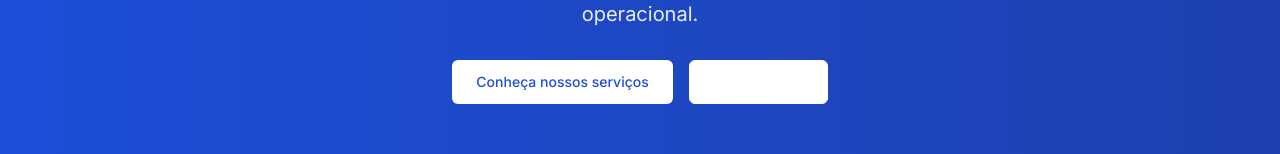
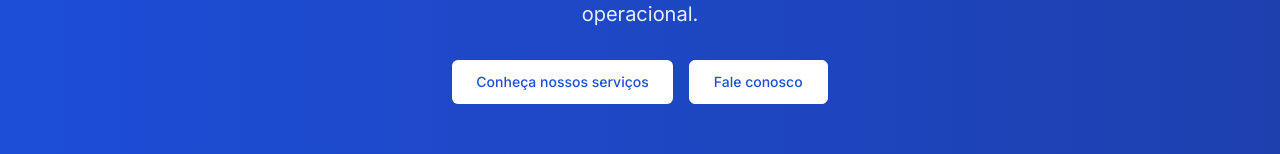
Before and after one commit to AugustoPerin/RochaPerin, a Next.js app: page / in a window 1280 px wide. Shown: the part 344-498 px from the top of the page. Built offline with nearby package versions, Linux system fonts and the light colour scheme.

Commit message:
fix buttons

```diff
--- a/app/page.tsx
+++ b/app/page.tsx
@@ -24,9 +24,9 @@ export default function Home() {
                 asChild
                 size="lg"
                 variant="outline"
-                className="border-white text-white hover:bg-blue-600 px-6 py-3 font-medium"
+                className="border-white text-blue-700 hover:bg-blue-600 px-6 py-3 font-medium"
               >
-                <Link href="/contato">Fale conosco</Link>
+                <Link href="http://wa.me/5571993491849?text=Ol%C3%A1,%20gostaria%20de%20saber%20mais%20sobre%20os%20servi%C3%A7os%20da%20RochaPerin">Fale conosco</Link>
               </Button>
             </div>
           </div>
```
